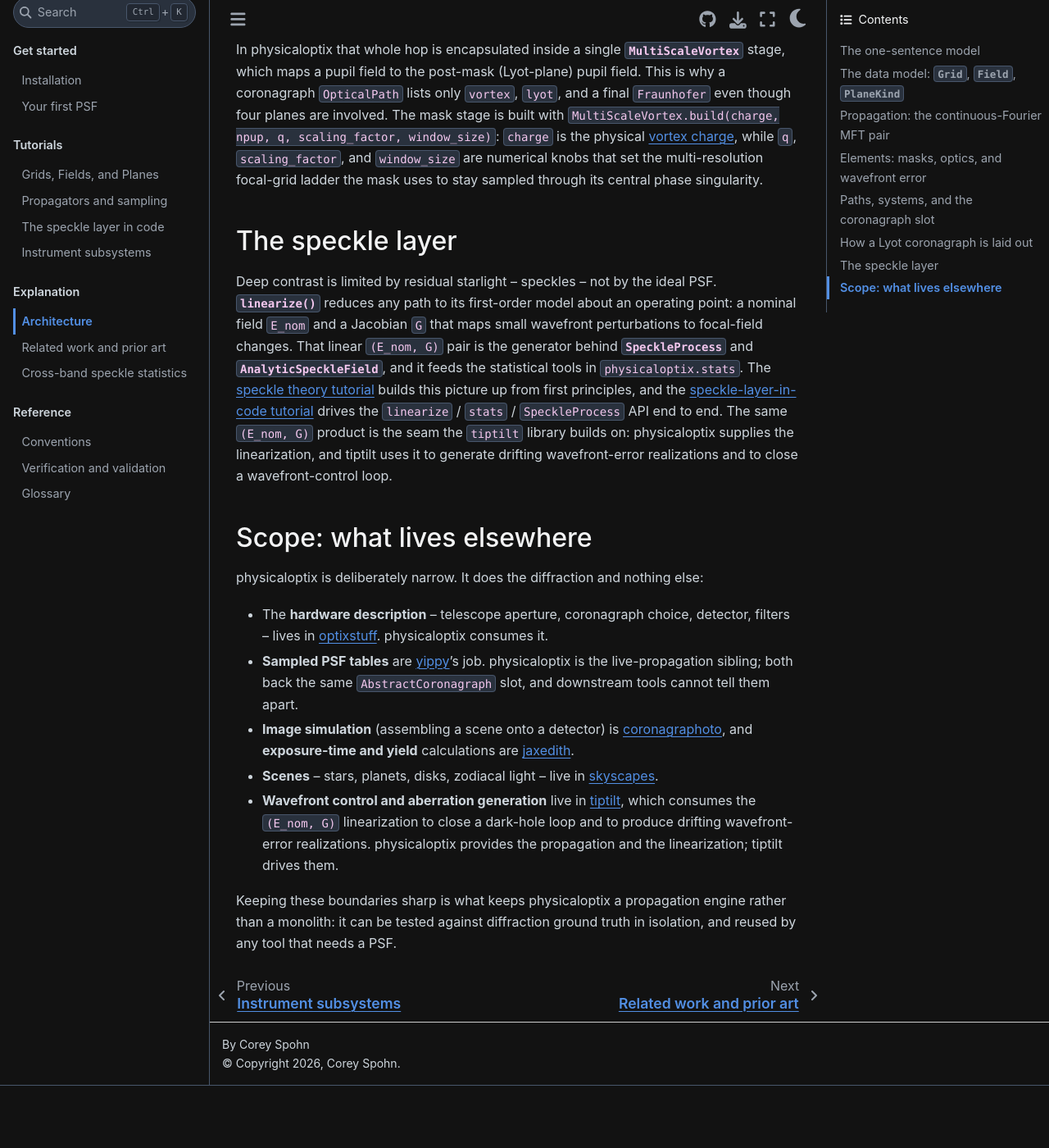
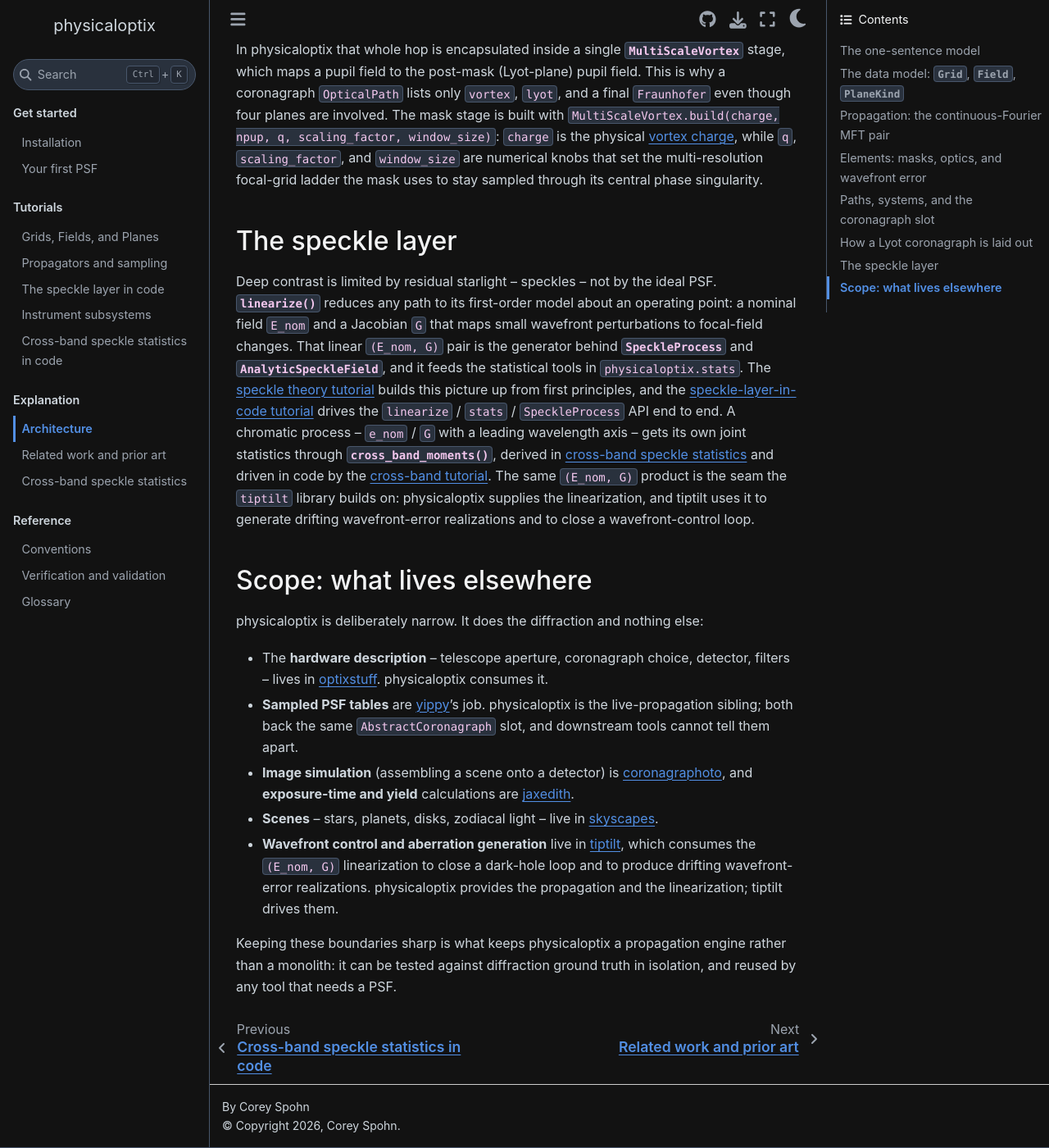
Before and after one commit to CoreySpohn/physicaloptix, a Sphinx documentation site: the page built from docs/explanation/architecture.md, in a window 1280 px wide and 1400 px high, scrolled down 2598 px. Shown: the whole window at 82% size. Built offline with Sphinx 7.4.7 and the Sphinx Book theme 1.1.4, drawn with Linux system fonts in a browser that asks for light colours; pages that are not in the unit, such as notebooks, are missing from menus; before the commit the page ends 3922 px from its top, so only the background shows below that.

Commit message:
docs(speckle): cross-band statistics tutorial notebook and cross-links

```diff
--- a/docs/explanation/architecture.md
+++ b/docs/explanation/architecture.md
@@ -131,7 +131,11 @@ that maps small wavefront perturbations to focal-field changes. That linear
 {class}`~physicaloptix.AnalyticSpeckleField`, and it feeds the statistical
 tools in `physicaloptix.stats`. The [speckle theory tutorial](../examples/05_Speckles_from_First_Principles) builds
 this picture up from first principles, and the [speckle-layer-in-code tutorial](../examples/06_The_Speckle_Layer_in_Code)
-drives the `linearize` / `stats` / `SpeckleProcess` API end to end. The same `(E_nom, G)` product is the seam the
+drives the `linearize` / `stats` / `SpeckleProcess` API end to end. A chromatic process --
+`e_nom` / `G` with a leading wavelength axis -- gets its own joint statistics
+through {meth}`~physicaloptix.SpeckleProcess.cross_band_moments`, derived in
+[cross-band speckle statistics](cross-band-statistics) and driven in code by the
+[cross-band tutorial](../examples/08_Cross_Band_Speckle_Statistics). The same `(E_nom, G)` product is the seam the
 `tiptilt` library builds on: physicaloptix supplies the linearization, and
 tiptilt uses it to generate drifting wavefront-error realizations and to close a
 wavefront-control loop.
```
Also changed, not shown: docs/index.md (+4 -0 lines), docs/examples/08_Cross_Band_Speckle_Statistics.ipynb (added).
